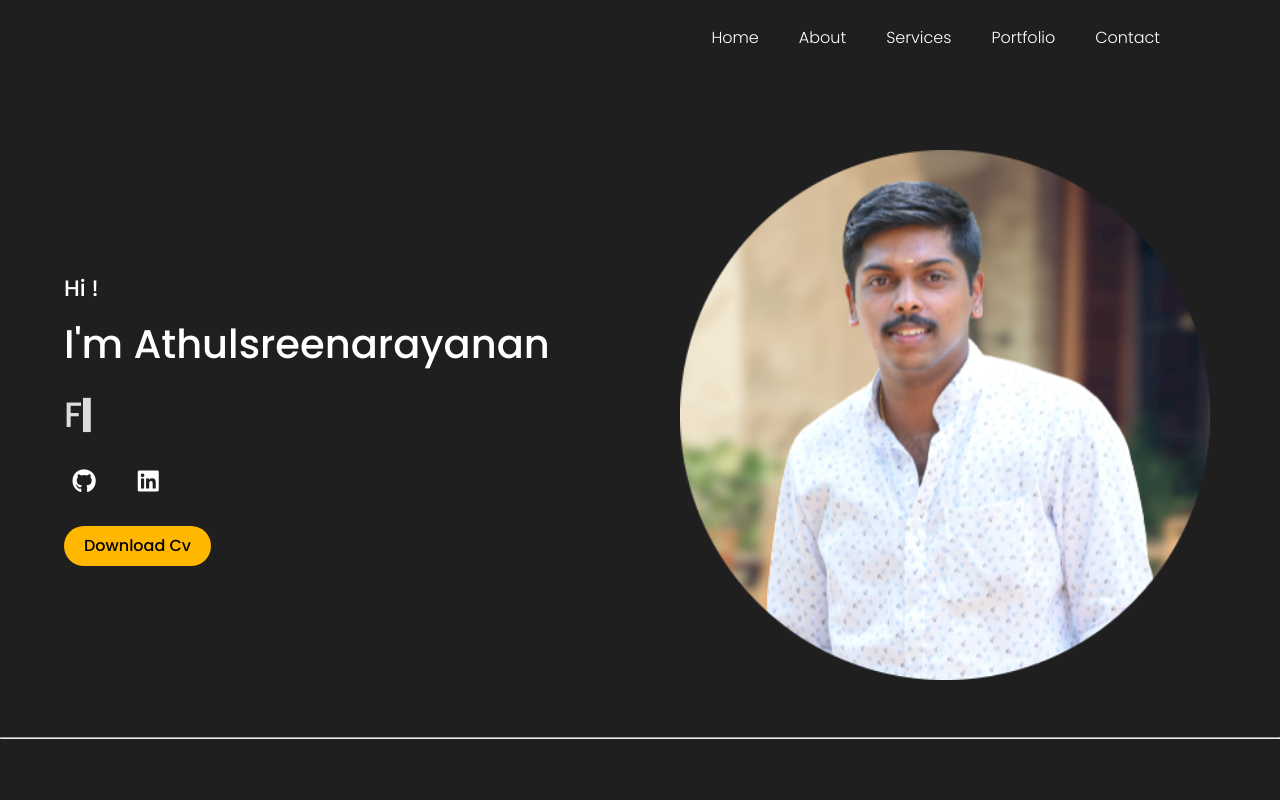
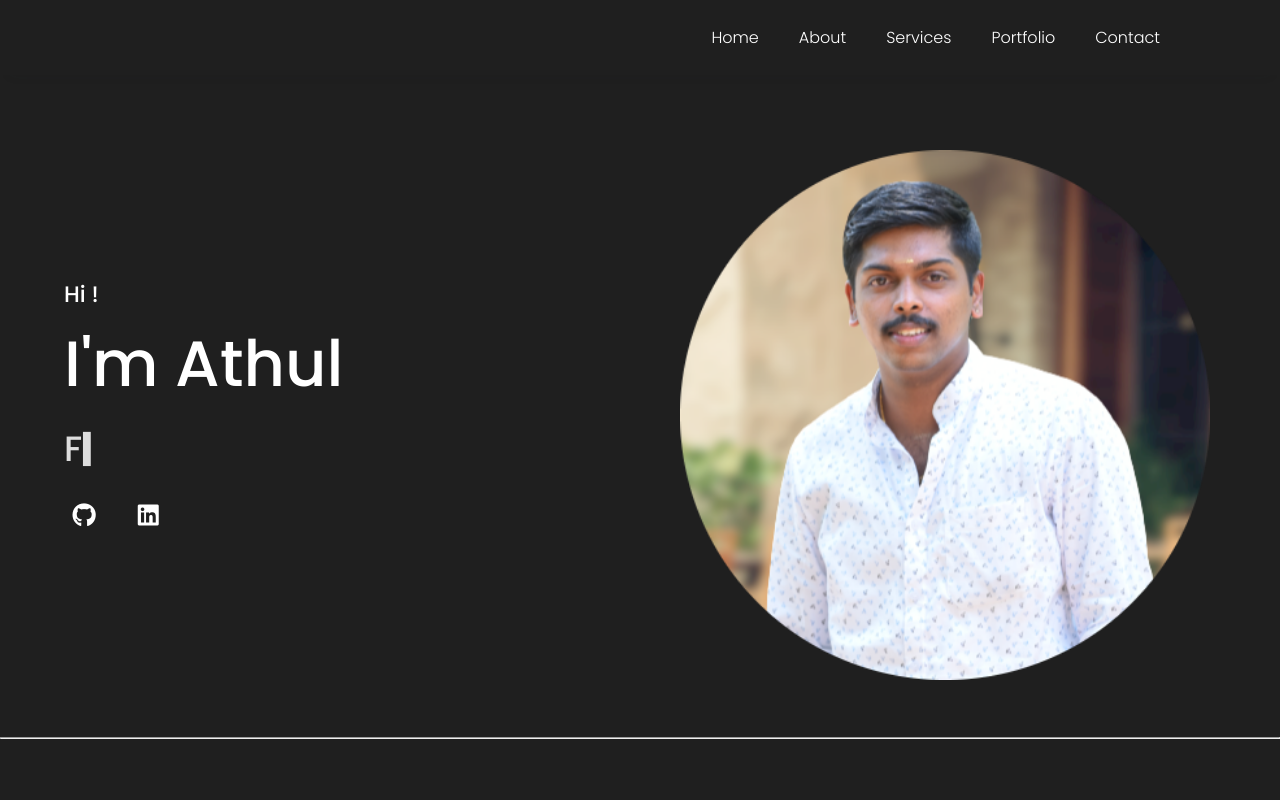
Before and after one commit to athulkammalassery/personal-portfolio, a plain HTML site: page index.html in a window 1280 px wide. Shown: the top 800 px of the page. Drawn offline with nearby package versions, Linux system fonts and the light colour scheme.

Commit message:
first commit

```diff
--- a/index.html
+++ b/index.html
@@ -40,7 +40,7 @@
     <!-- home-text -->
     <div class="home-text">
         <h5>Hi !</h5>
-        <h1>I'm Athulsreenarayanan</h1>
+        <h1>I'm Athul</h1>
         <h3 class="typedtext"><span class="input"></span></h3>
         <p class="input"></p>
 
@@ -48,9 +48,9 @@
             <a href="https://github.com/athulkammalassery"><i class="fa-brands fa-github"></i></a>
             <a href="https://www.linkedin.com/in/athulkammalassery/"><i class="fa-brands fa-linkedin"></i></a>
         </div>
-        <div>
+        <!-- <div>
             <a href="resume\resume athul.pdf"><button class="btn">Download Cv</button></a>
-        </div>
+        </div> -->
 
     </div>
 
--- a/style.css
+++ b/style.css
@@ -132,7 +132,7 @@ header{
 }
 
 .home-text h1{
-font-size: 2.5rem;
+font-size: 4rem;
 line-height: 1.2;
 margin-bottom: 20px;
 /* color: var(--text-color); */
```
